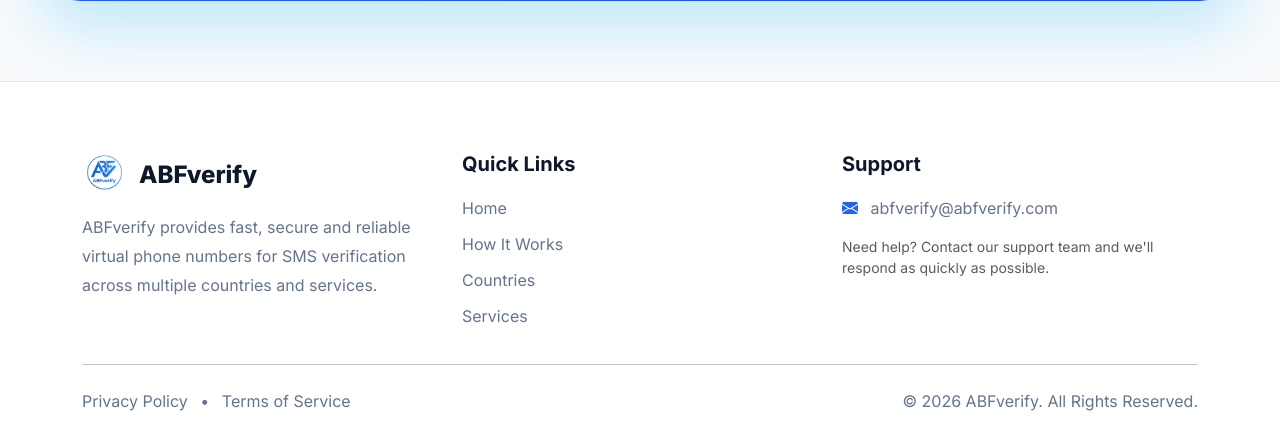
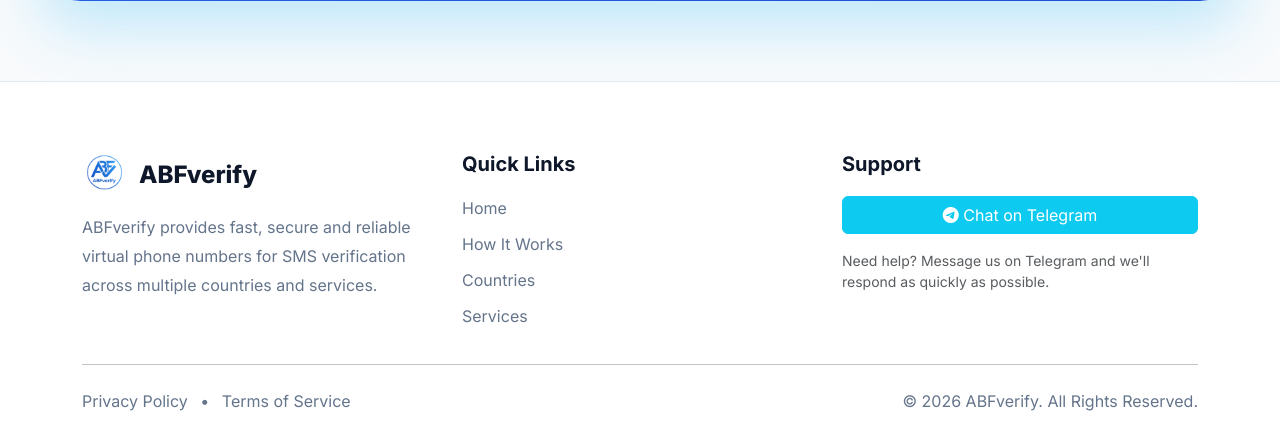
Before and after one commit to Elijah-jah/abfverify, a Django app: page / in a window 1280 px wide. Shown: the part 2868-3311 px from the top of the page. Run offline with Django 5.2, Linux system fonts and the light colour scheme.

Commit message:
remove email support, keep telegram only

```diff
--- a/templates/website/home.html
+++ b/templates/website/home.html
@@ -754,7 +754,7 @@
 
             </div>
 
-            <!-- SUPPORT -->
+                        <!-- SUPPORT -->
 
             <div class="col-lg-4">
 
@@ -764,21 +764,15 @@
 
                 </h5>
 
-                <p>
+                <a href="https://t.me/abflogs" target="_blank" class="btn btn-info text-white mb-2 w-100">
 
-                    <i class="bi bi-envelope-fill"></i>
+                    <i class="bi bi-telegram"></i> Chat on Telegram
 
-                    <a href="mailto:abfverify@abfverify.com">
+                </a>
 
-                        abfverify@abfverify.com
+                <p class="small text-muted mt-2">
 
-                    </a>
-
-                </p>
-
-                <p class="small text-muted">
-
-                    Need help? Contact our support team and we'll
+                    Need help? Message us on Telegram and we'll
                     respond as quickly as possible.
 
                 </p>
```
